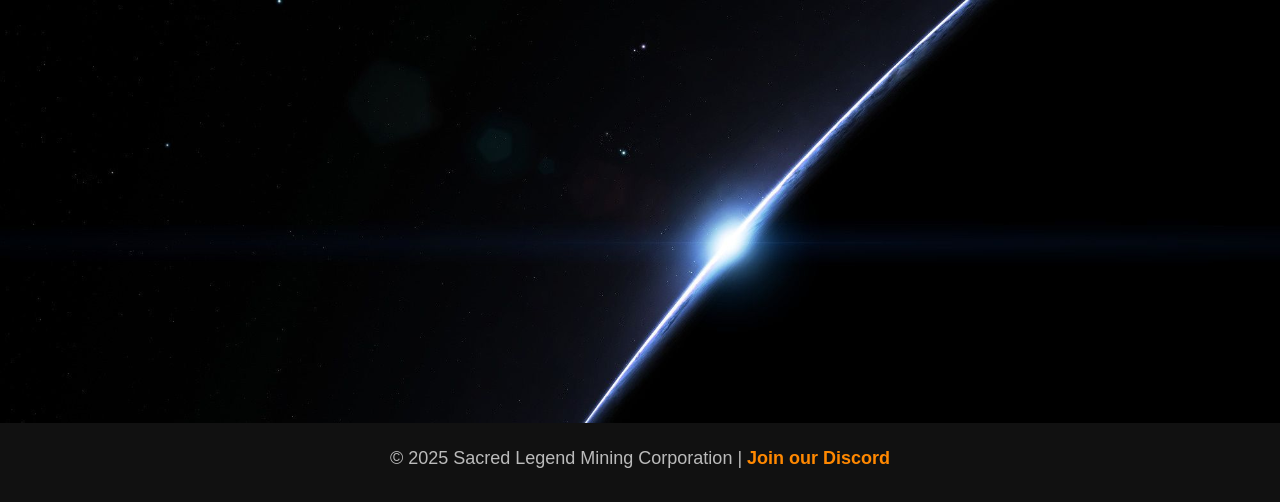
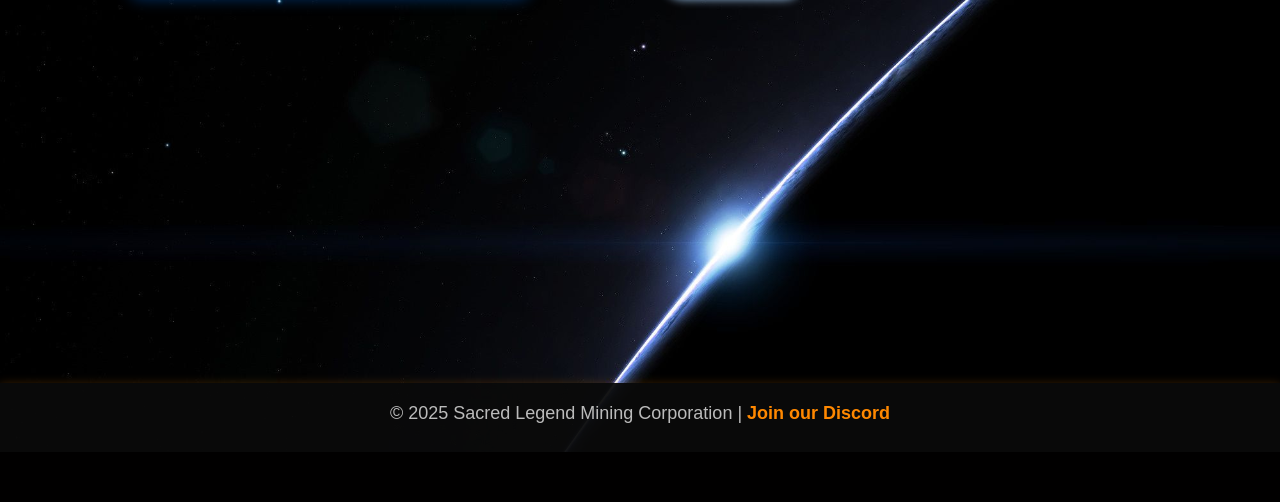
Before and after one commit to JBratvold/SLMC, a Flask app: page / in a window 1280 px wide. Shown: the part 3395-3897 px from the top of the page. After the commit the page ends 3847 px from the top, so only its background shows below. Run offline with Flask 3, Linux system fonts and the light colour scheme.

Commit message:
Modify content positioning and spacing

```diff
--- a/static/css/base.css
+++ b/static/css/base.css
@@ -1,6 +1,5 @@
 /* Global Styles */
 body {
-    background-color: #0d0d0d;
     color: #ffffff;
     text-align: center;
     font-family: 'Arial', sans-serif;
@@ -10,6 +9,10 @@ body {
     background-size: cover;
     background-position: center;
     background-attachment: fixed;
+    display: flex;
+    flex-direction: column;
+    min-height: 100vh;
+    margin: 0;
 }
 
 /* Common styles for h1, p */
@@ -23,3 +26,8 @@ p {
     font-size: 18px;
     margin-top: 10px;
 }
+
+.content-wrapper {
+    margin-top: 120px;
+    flex: 1;
+}
--- a/static/css/footer.css
+++ b/static/css/footer.css
@@ -5,6 +5,10 @@ footer {
     background-color: #111;
     color: #bbb;
     font-size: 14px;
+    background-color: rgba(10, 10, 10, 0.95);
+    padding: 10px 20px;
+    z-index: 1000;
+    box-shadow: 0 2px 10px rgba(255, 136, 0, 0.3);
 }
 
 footer a {
@@ -14,6 +18,5 @@ footer a {
 }
 
 footer a:hover {
-    text-decoration: underline;
-    color: #0077ff;
+    color: #f2c306;
 }
--- a/static/css/splash.css
+++ b/static/css/splash.css
@@ -4,7 +4,7 @@
     flex-direction: column;
     justify-content: center;
     align-items: center;
-    height: 90vh;
+    height: 85vh;
     background: url('../img/background.jpg') center/cover no-repeat;
     text-align: center;
     animation: fadeIn 1.5s ease-in-out;
--- a/templates/base.html
+++ b/templates/base.html
@@ -54,6 +54,7 @@
 </head>
 
 <body>
+    <div class="content-wrapper">
         <nav id="navbar" class="navigation">
             <div class="nav-left">
                 <a href="/"><img src="{{ url_for('static', filename='img/logo.png') }}" alt="Sacred Legend Mining Logo" class="nav-logo" /></a>
@@ -91,9 +92,9 @@
         </header>
         {% endif %}
 
-    <section>
+
         {% block content %}{% endblock %}
-    </section>
+    </div>
 
     <footer>
         <p>© 2025 Sacred Legend Mining Corporation | <a href="https://discord.gg/yourlink" target="_blank">Join our Discord</a></p>
--- a/templates/lpcalculator.html
+++ b/templates/lpcalculator.html
@@ -1,6 +1,7 @@
 {% extends "base.html" %}
 
 {% block content %}
+
     <div class="form-container">
         <form method="POST">
             <label for="ship">Select Ship:</label>
@@ -33,4 +34,5 @@
         </div>
         {% endif %}
     </div>
+
 {% endblock %}
```
Lines whose indentation alone changed are shown as unchanged.
